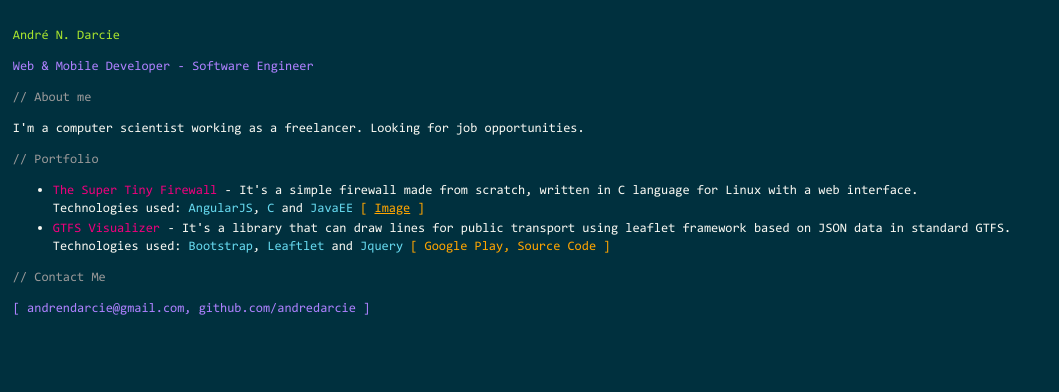
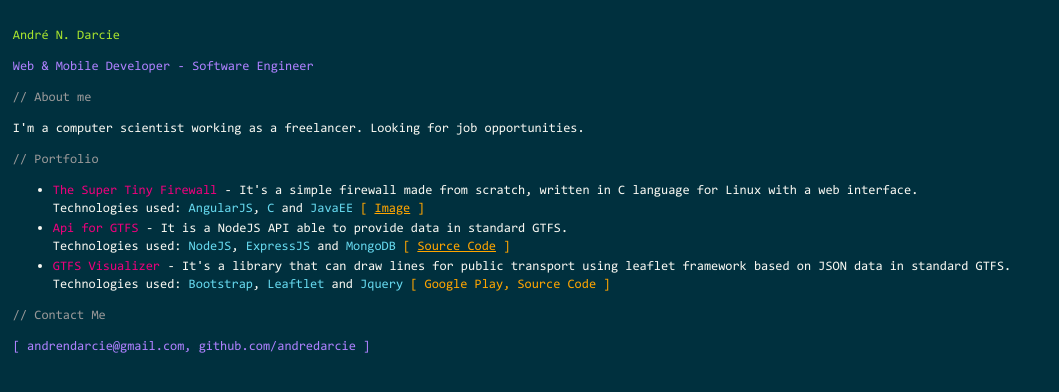
Before and after one commit to andredarcie/old-portfolio, a plain HTML site: page simple.html in a window 1280 px wide. Shown: the whole page, without its empty margins (0-1059 px from the left). Drawn offline with Linux system fonts and the light colour scheme.

Commit message:
Added api for gtfs

```diff
--- a/simple.html
+++ b/simple.html
@@ -24,6 +24,15 @@
             <p class="links">[ <a href="http://andredarcie.com/img/portfolio/safe.PNG" target="_blank">Image</a> ]</p>
         </li>
         <li>
+            <p><span class="fuschia">Api for GTFS</span> - It is a NodeJS API able to provide data in standard GTFS.</p>
+            <p class="technologies-used">Technologies used:
+                <span class="blue">NodeJS</span>,
+                <span class="blue">ExpressJS</span> and
+                <span class="blue">MongoDB</span>
+            </p>
+            <p class="links">[ <a href="https://github.com/andredarcie/node-gtfs-api" target="_blank">Source Code</a> ]</p>
+        </li>
+        <li>
             <p><span class="fuschia">GTFS Visualizer</span> - It's a library that can draw lines for public transport using leaflet framework based on JSON data in standard GTFS.</p>
             <p class="technologies-used">Technologies used:
                 <span class="blue">Bootstrap</span>,
```
